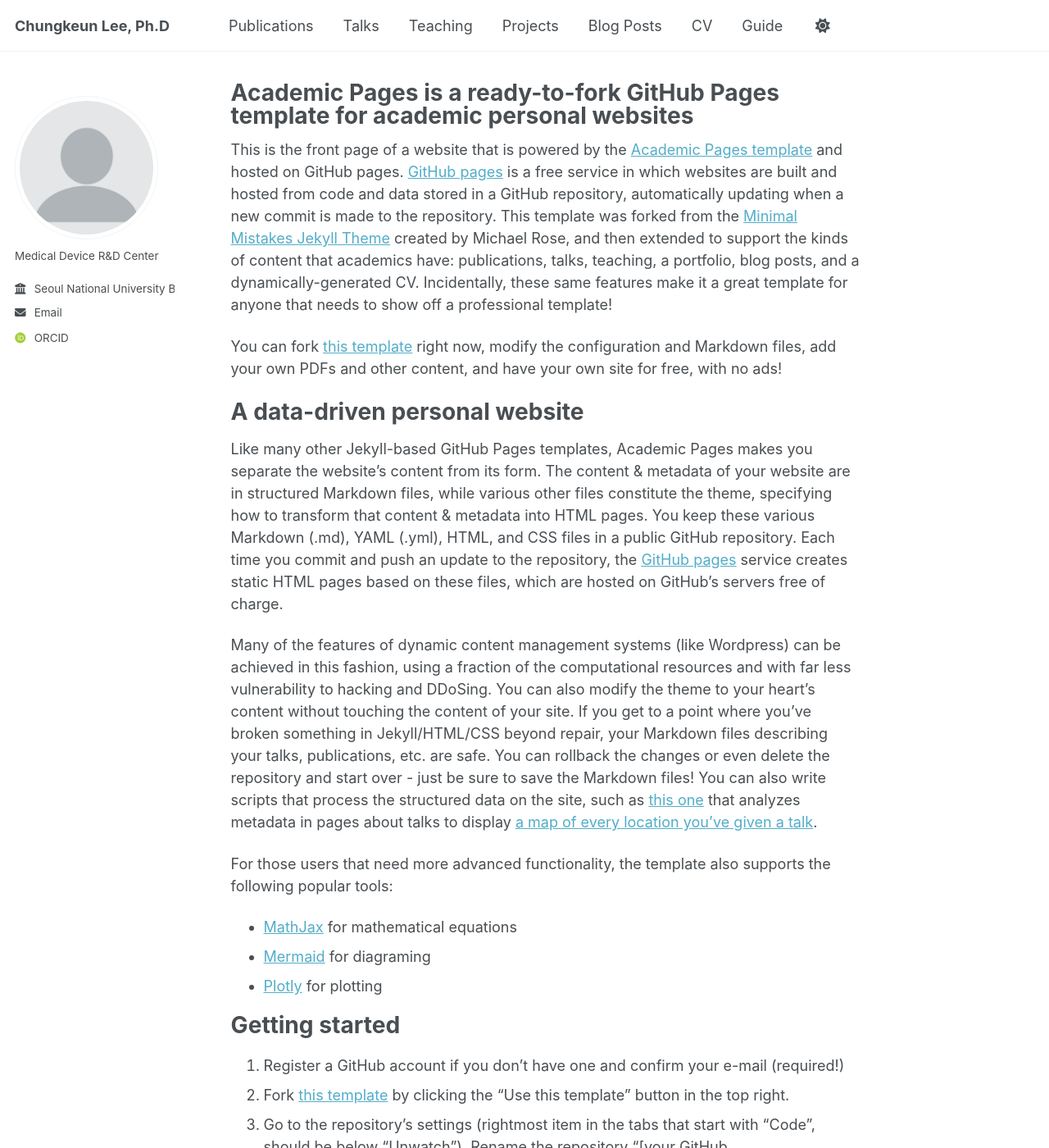
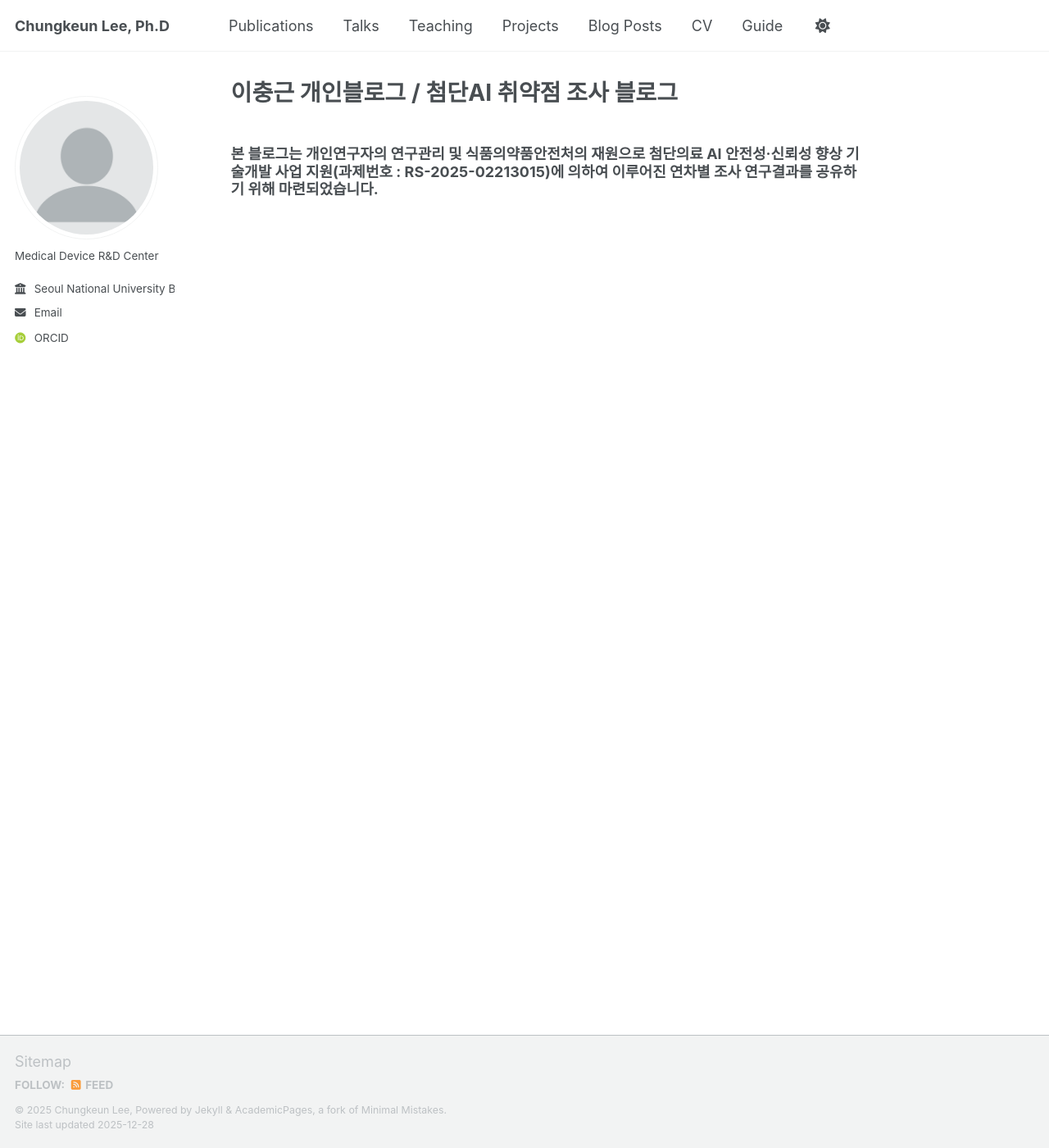
Before and after one commit to Chungkeun-Lee/Chungkeun-Lee.github.io, a Jekyll site: the page built from _pages/about.md, in a window 1280 px wide and 1400 px high. Shown: the whole window at 82% size. Built offline with Jekyll 4.4.1, drawn with Linux system fonts in a browser that asks for light colours; some web fonts are replaced; a script bundle is joined from its source files by our own code; library files that are not in the unit come from our copies; some of the changed text lies outside the part shown.

Commit message:
modified about.md\

```diff
--- a/_pages/about.md
+++ b/_pages/about.md
@@ -1,12 +1,15 @@
 ---
 permalink: /
-title: "Academic Pages is a ready-to-fork GitHub Pages template for academic personal websites"
+title: "이충근 개인블로그 / 첨단AI 취약점 조사 블로그 "
 author_profile: true
 redirect_from:
   - /about/
   - /about.html
 ---
 
+### 본 블로그는 개인연구자의 연구관리 및 식품의약품안전처의 재원으로 첨단의료 AI 안전성·신뢰성 향상 기술개발 사업 지원(과제번호 : RS-2025-02213015)에 의하여 이루어진 연차별 조사 연구결과를 공유하기 위해 마련되었습니다.
+
+<!--
 This is the front page of a website that is powered by the [Academic Pages template](https://github.com/academicpages/academicpages.github.io) and hosted on GitHub pages. [GitHub pages](https://pages.github.com) is a free service in which websites are built and hosted from code and data stored in a GitHub repository, automatically updating when a new commit is made to the repository. This template was forked from the [Minimal Mistakes Jekyll Theme](https://mmistakes.github.io/minimal-mistakes/) created by Michael Rose, and then extended to support the kinds of content that academics have: publications, talks, teaching, a portfolio, blog posts, and a dynamically-generated CV. Incidentally, these same features make it a great template for anyone that needs to show off a professional template!
 
  You can fork [this template](https://github.com/academicpages/academicpages.github.io) right now, modify the configuration and Markdown files, add your own PDFs and other content, and have your own site for free, with no ads!
@@ -54,3 +57,5 @@ Example: editing a Markdown file for a talk
 For more info
 ------
 More info about configuring Academic Pages can be found in [the guide](https://academicpages.github.io/markdown/), the [growing wiki](https://github.com/academicpages/academicpages.github.io/wiki), and you can always [ask a question on GitHub](https://github.com/academicpages/academicpages.github.io/discussions). The [guides for the Minimal Mistakes theme](https://mmistakes.github.io/minimal-mistakes/docs/configuration/) (which this theme was forked from) might also be helpful.
+
+-->
```
